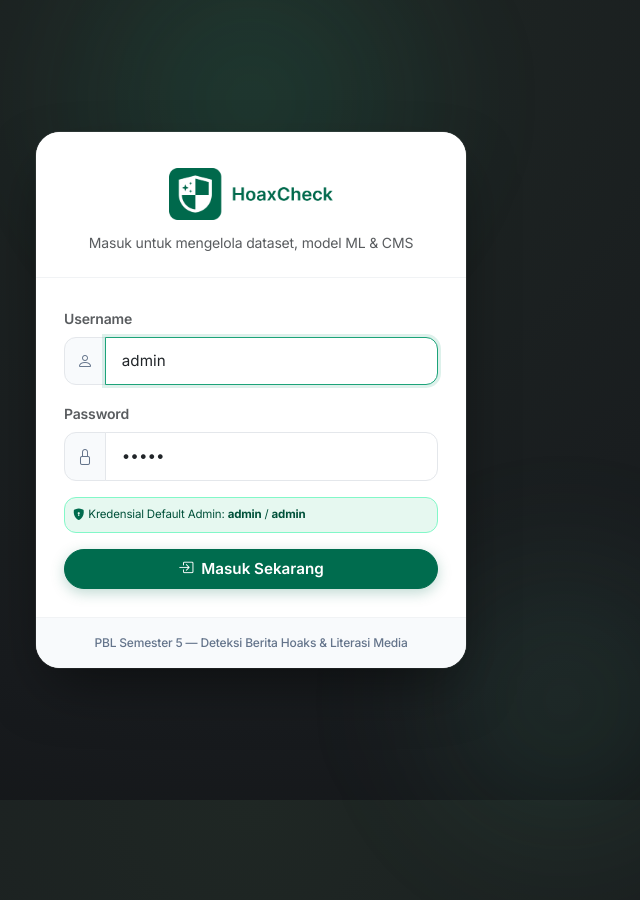
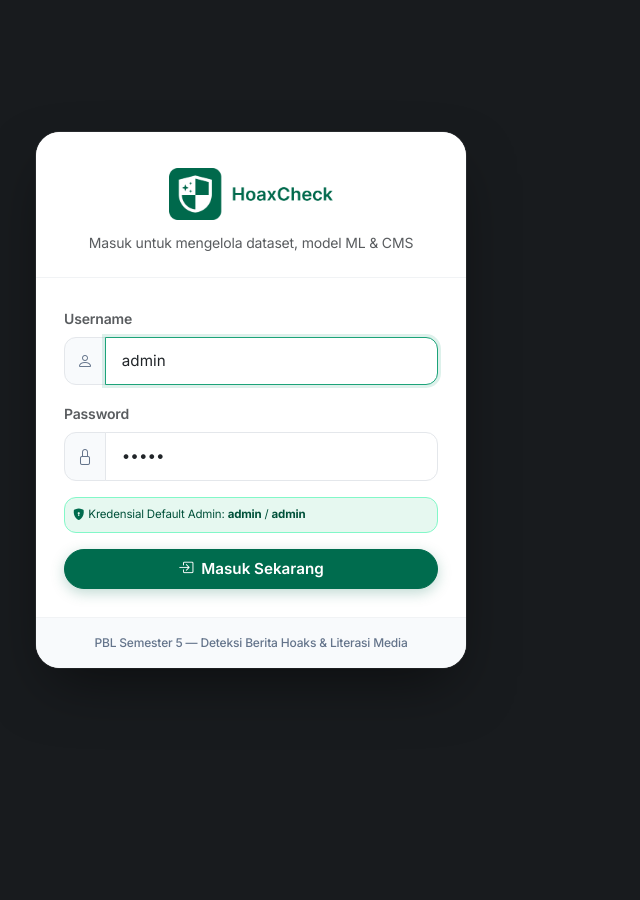
Before and after one commit to M-Aqilaz/HoaxCheckML, a Flask app: page /login in a window 1280 px wide. Shown: the whole page, without its empty margins (389-1029 px from the left). After the commit the page ends 668 px from the top, so only its background shows below. Run offline with Flask 3, Linux system fonts and the light colour scheme.

Commit message:
style: hapus seluruh warna gradasi dan ganti dengan warna solid bersih di seluruh halaman

```diff
--- a/web/templates/login.html
+++ b/web/templates/login.html
@@ -30,7 +30,7 @@
         }
 
         body {
-            background: radial-gradient(circle at 50% 0%, #1f2724 0%, #181b1e 70%, #111315 100%);
+            background-color: #181b1e;
             min-height: 100vh;
             display: flex;
             align-items: center;
@@ -43,29 +43,8 @@
             color: var(--neutral);
         }
 
-        /* Ambient glowing background circles in emerald tones */
-        .ambient-glow-1 {
-            position: absolute;
-            width: 500px;
-            height: 500px;
-            border-radius: 50%;
-            background: radial-gradient(circle, rgba(28, 162, 121, 0.16) 0%, rgba(28, 162, 121, 0) 70%);
-            top: -150px;
-            left: 50%;
-            transform: translateX(-50%);
-            pointer-events: none;
-            filter: blur(40px);
-        }
-        .ambient-glow-2 {
-            position: absolute;
-            width: 400px;
-            height: 400px;
-            border-radius: 50%;
-            background: radial-gradient(circle, rgba(90, 197, 150, 0.12) 0%, rgba(90, 197, 150, 0) 70%);
-            bottom: -100px;
-            right: 10%;
-            pointer-events: none;
-            filter: blur(50px);
+        .ambient-glow-1, .ambient-glow-2 {
+            display: none;
         }
 
         .login-card {
@@ -89,7 +68,7 @@
         .brand-icon {
             width: 60px;
             height: 60px;
-            background: linear-gradient(135deg, #006c4e 0%, #1ca379 100%);
+            background: #006c4e;
             border-radius: 18px;
             display: inline-flex;
             align-items: center;
@@ -97,7 +76,7 @@
             color: #ffffff;
             font-size: 28px;
             margin-bottom: 16px;
-            box-shadow: 0 8px 20px rgba(0, 108, 78, 0.28);
+            box-shadow: 0 4px 14px rgba(0, 108, 78, 0.28);
         }
 
         .login-body {
--- a/web/templates/preview.html
+++ b/web/templates/preview.html
@@ -38,10 +38,6 @@
 
         body {
             background-color: var(--bg-page);
-            background-image:
-                radial-gradient(at 0% 0%, rgba(28, 163, 121, 0.05) 0px, transparent 50%),
-                radial-gradient(at 100% 0%, rgba(120, 176, 227, 0.05) 0px, transparent 50%);
-            background-attachment: fixed;
             font-family: var(--font-family);
             color: var(--neutral-dark);
         }
```
Also changed, not shown: web/templates/admin.html (+2 -8 lines), web/templates/base.html (+2 -8 lines), web/templates/benchmark.html (+5 -11 lines), web/templates/detector.html (+10 -16 lines), web/templates/pipeline.html (+3 -9 lines).
